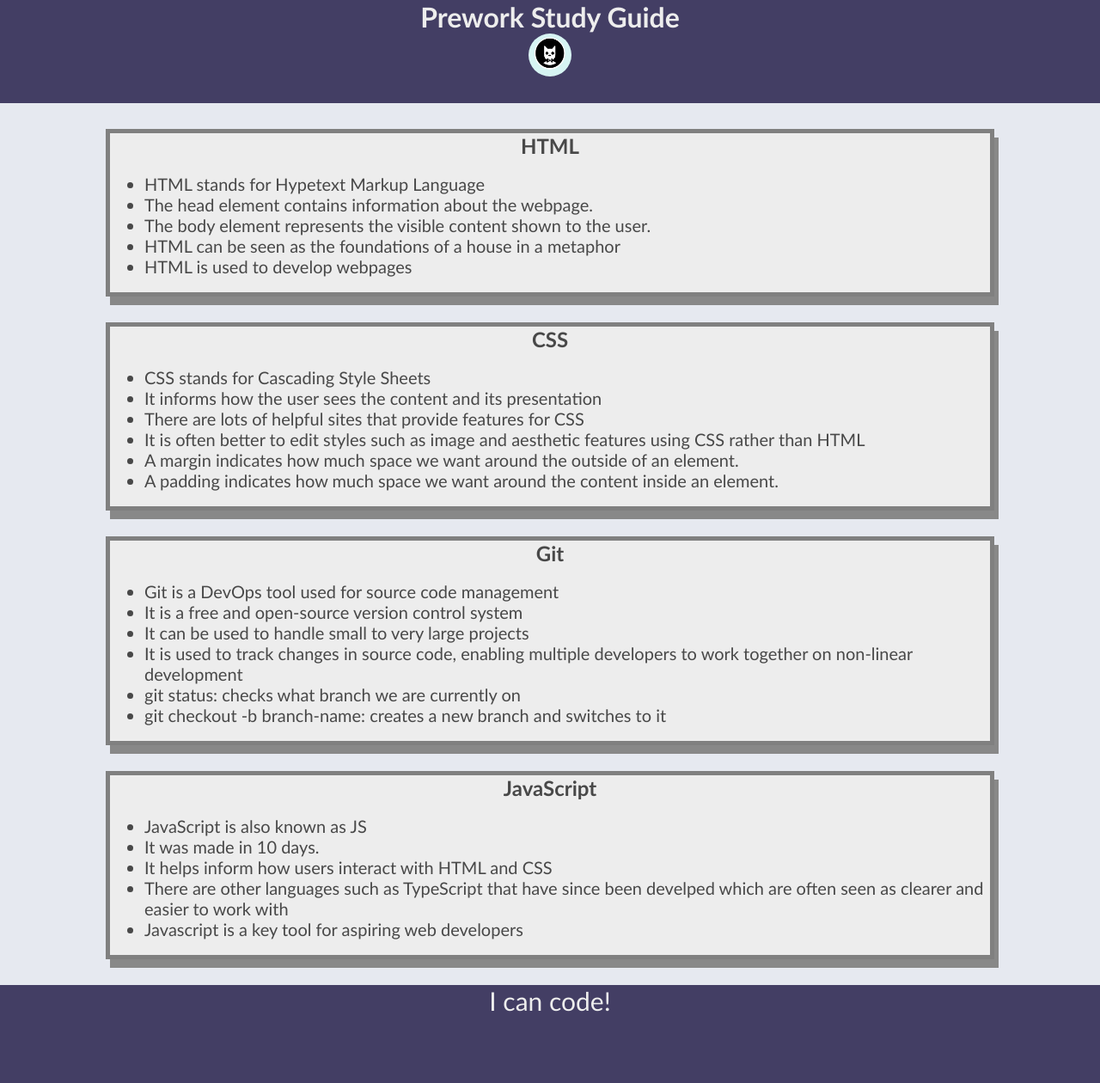
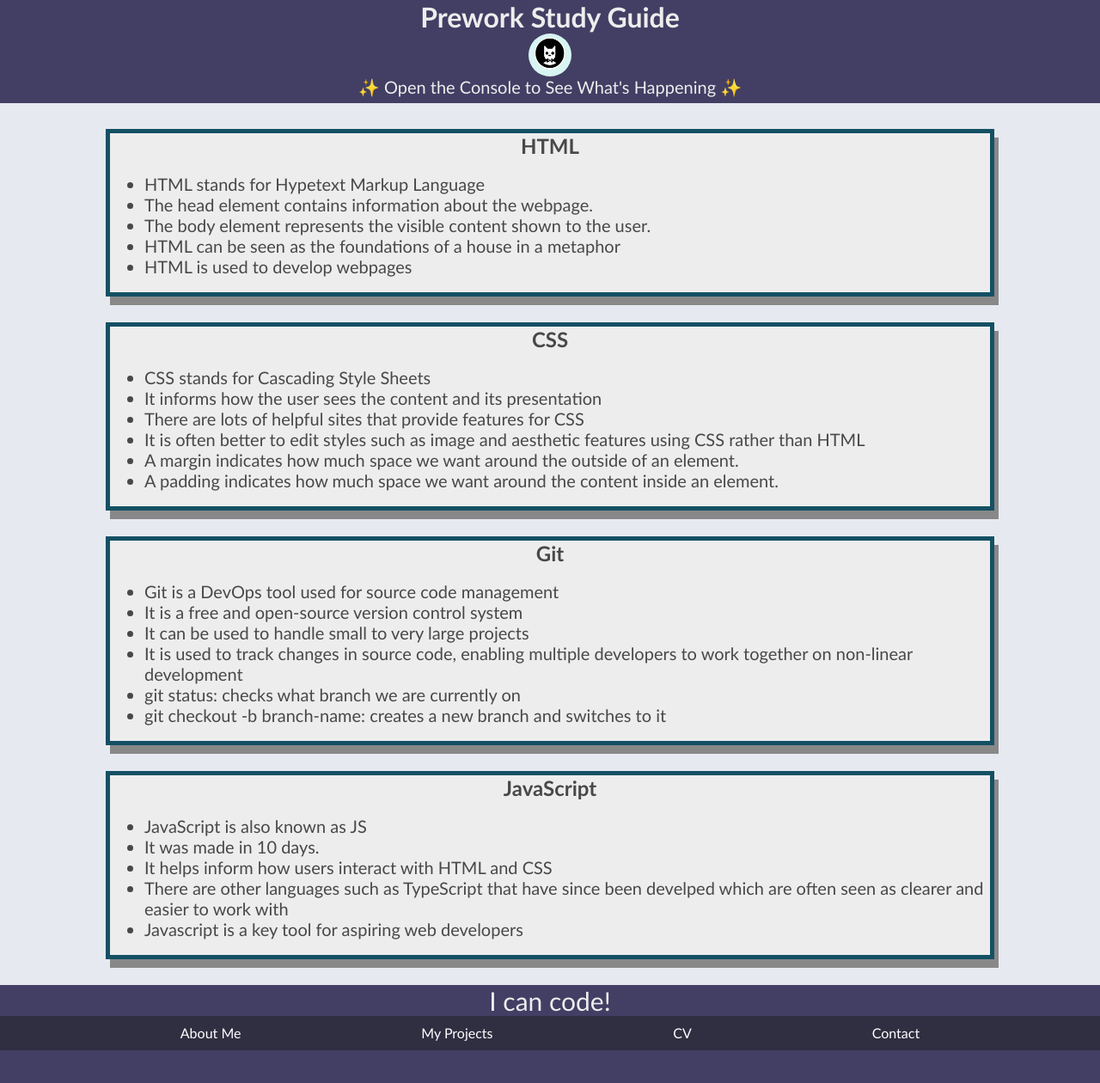
Before and after one commit to Dev-Shai/prework-study-guide, a plain HTML site: page index.html in a window 1280 px wide. Shown: the whole page at 86% size. Drawn offline with Linux system fonts and the light colour scheme.

Commit message:
added JS for function in console

```diff
--- /dev/null
+++ b/assets/script.js
@@ -0,0 +1,18 @@
+var topics = ["HTML", "CSS", "Git", "JavaScript"];
+for(var x = 0; x < topics.length; x++) {
+    console.log(topics[x]);
+}
+
+/*
+if (topic === 'HTML') {
+  console.log("Let's study HTML!");
+} else if (topic === 'CSS') {
+  console.log("Let's study CSS!");
+} else if (topic === 'Git') {
+  console.log("Let's study Git!");
+} else if (topic === 'JavaScript') {
+  console.log("Let's study JavaScript!");
+} else {
+  console.log('Please try again!');
+}
+*/
--- a/assets/style.css
+++ b/assets/style.css
@@ -55,6 +55,32 @@ body {
     width: 80%;
     margin: 30px auto;
     background-color: rgb(237, 237, 237);
-    border: 5px solid gray;
+    border: 5px solid rgb(20, 80, 100);
     box-shadow: 5px 10px #888888;
   }
+
+  .my-navbar {
+    background-color: rgba(31, 31, 31, 0.5);
+    height: 30px;
+    padding-top: 10px;
+    display: flex;
+    justify-content: space-evenly;
+    font-family: calibri;
+  }
+
+  a {
+    color: white;
+    text-decoration: none;
+  }
+
+  a:hover {
+    font-weight: bold;
+    color: rgb(20, 80, 100);
+  }
+
+  .title-second-header {
+    text-align: center;
+    font-size: 20px;
+    color: rgb(237, 237, 237);
+    font-family: calibri;
+  }
--- a/index.html
+++ b/index.html
@@ -16,6 +16,9 @@
         width=""
         height=""
       />
+      <div class="title-second-header">
+        ✨ Open the Console to See What's Happening ✨
+      </div>
     </header>
     <main>
       <section class="card" id"html-section">
@@ -77,6 +80,13 @@
 
     <footer>
       <p>I can code!</p>
+      <nav class="my-navbar">
+        <a href="#about">About Me</a>
+        <a href="#about">My Projects</a>
+        <a href="#about">CV</a>
+        <a href="#about">Contact</a>
+      </nav>
     </footer>
+    <script src="./assets/script.js"></script>
   </body>
 </html>
```
